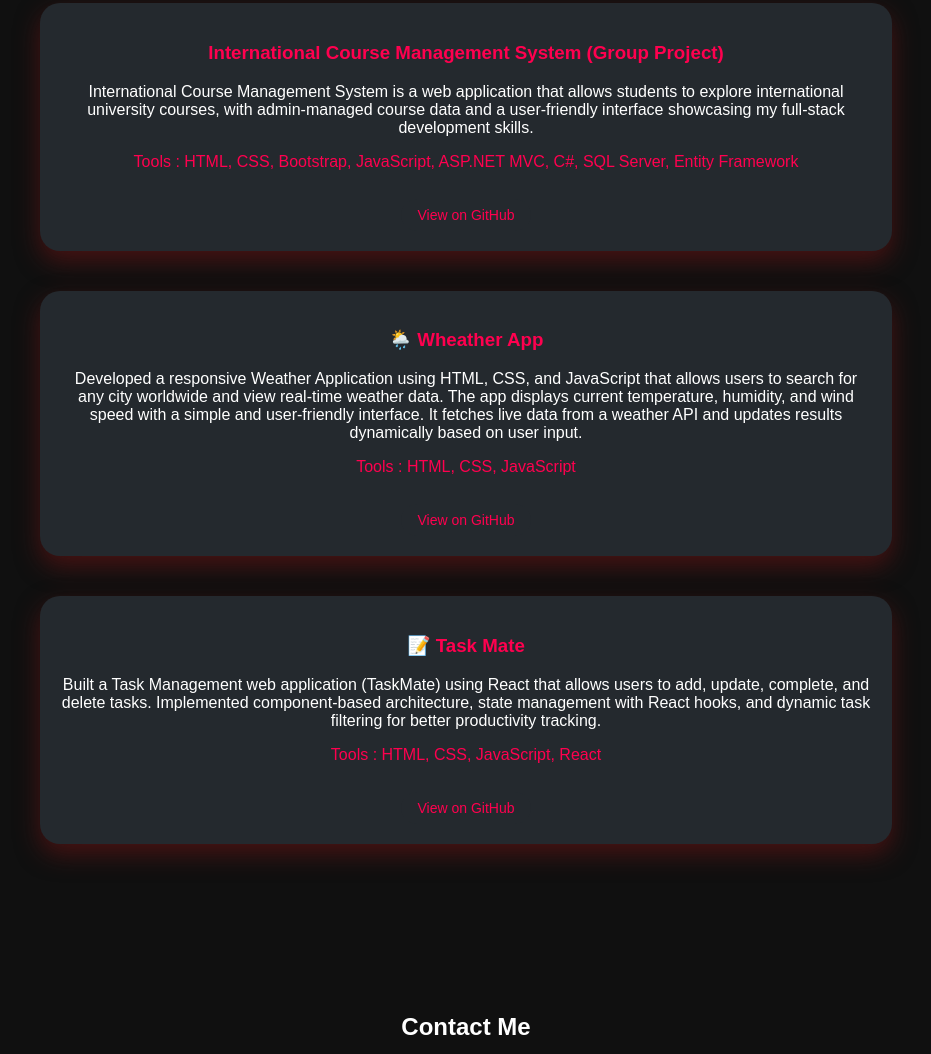
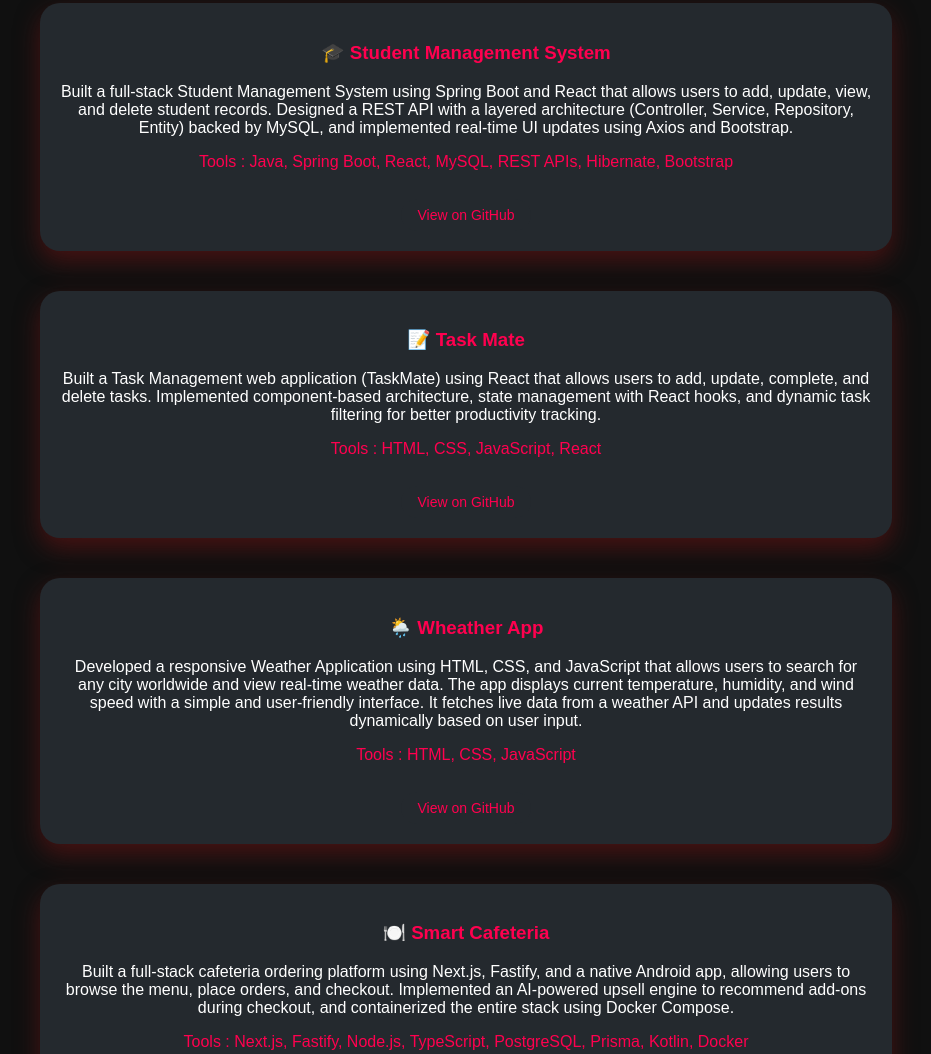
Before and after one commit to MalayaNayak2002/mn-portfolio, a plain HTML site: page index.html in a window 1280 px wide. Shown: the part 1623-2677 px from the top of the page, without its empty margins (174-1105 px from the left). Drawn offline with Linux system fonts and the light colour scheme.

Commit message:
Add Student Management System and Smart Cafeteria projects

```diff
--- a/index.html
+++ b/index.html
@@ -72,27 +72,45 @@
         </div>
     </section>
 
-    <!-- Projects -->
+   <!-- Projects -->
     <section id="projects">
         <h2 style="color: #fff;">Projects</h2>
 
         <div id="project-container">
             <div class="card project-card">
-                <h3>International Course Management System (Group Project)</h3>
-                <p style="color: #fff;">International Course Management System is a web application that allows students
-                    to explore international university courses, with admin-managed course data and a user-friendly
-                    interface showcasing my full-stack development skills.</p>
-                    <p>Tools : HTML, CSS, Bootstrap, JavaScript, ASP.NET MVC, C#, SQL Server, Entity Framework</p>
+                <h3>🎓 Student Management System</h3>
+                <p style="color: #fff;">Built a full-stack Student Management System using Spring Boot and React that
+                    allows users to add, update, view, and delete student records.
+                    Designed a REST API with a layered architecture (Controller, Service, Repository, Entity) backed
+                    by MySQL, and implemented real-time UI updates using Axios and Bootstrap.
+                </p>
+                <p>Tools : Java, Spring Boot, React, MySQL, REST APIs, Hibernate, Bootstrap</p>
 
-                <a href="https://github.com/MalayaNayak2002/ICMS-Project" target="_blank" class="project-github">
+                <a href="https://github.com/MalayaNayak2002/student-management-system" target="_blank" class="project-github">
+                    View on GitHub
+                </a>
+            </div>
+
+            <div class="card project-card">
+                <h3>📝 Task Mate</h3>
+                <p style="color: #fff;">Built a Task Management web application (TaskMate) using React that allows users
+                    to add, update, complete, and delete tasks.
+                    Implemented component-based architecture, state management with React hooks, and dynamic task
+                    filtering for better productivity tracking.
+                </p>
+                <p>Tools : HTML, CSS, JavaScript, React</p>
+
+                <a href="https://github.com/MalayaNayak2002/task-mate" target="_blank" class="project-github">
                     View on GitHub
                 </a>
             </div>
 
             <div class="card project-card">
                 <h3> 🌦️ Wheather App</h3>
-                <p style="color: #fff;">Developed a responsive Weather Application using HTML, CSS, and JavaScript that allows users to search for any city worldwide and view real-time weather data.
-                    The app displays current temperature, humidity, and wind speed with a simple and user-friendly interface.
+                <p style="color: #fff;">Developed a responsive Weather Application using HTML, CSS, and JavaScript that
+                    allows users to search for any city worldwide and view real-time weather data.
+                    The app displays current temperature, humidity, and wind speed with a simple and user-friendly
+                    interface.
                     It fetches live data from a weather API and updates results dynamically based on user input.
                 </p>
                 <p>Tools : HTML, CSS, JavaScript</p>
@@ -102,14 +120,28 @@
                 </a>
             </div>
 
-             <div class="card project-card">
-                <h3>📝 Task Mate</h3>
-                <p style="color: #fff;">Built a Task Management web application (TaskMate) using React that allows users to add, update, complete, and delete tasks.
-                    Implemented component-based architecture, state management with React hooks, and dynamic task filtering for better productivity tracking.
+            <div class="card project-card">
+                <h3>🍽️ Smart Cafeteria</h3>
+                <p style="color: #fff;">Built a full-stack cafeteria ordering platform using Next.js, Fastify, and a
+                    native Android app, allowing users to browse the menu, place orders, and checkout.
+                    Implemented an AI-powered upsell engine to recommend add-ons during checkout, and containerized
+                    the entire stack using Docker Compose.
                 </p>
-                <p>Tools : HTML, CSS, JavaScript, React</p>
+                <p>Tools : Next.js, Fastify, Node.js, TypeScript, PostgreSQL, Prisma, Kotlin, Docker</p>
 
-                <a href="https://github.com/MalayaNayak2002/task-mate" target="_blank" class="project-github">
+                <a href="https://github.com/MalayaNayak2002/smart-cafeteria" target="_blank" class="project-github">
+                    View on GitHub
+                </a>
+            </div>
+
+            <div class="card project-card">
+                <h3>International Course Management System (Group Project)</h3>
+                <p style="color: #fff;">International Course Management System is a web application that allows students
+                    to explore international university courses, with admin-managed course data and a user-friendly
+                    interface showcasing my full-stack development skills.</p>
+                <p>Tools : HTML, CSS, Bootstrap, JavaScript, ASP.NET MVC, C#, SQL Server, Entity Framework</p>
+
+                <a href="https://github.com/MalayaNayak2002/ICMS-Project" target="_blank" class="project-github">
                     View on GitHub
                 </a>
             </div>
```
